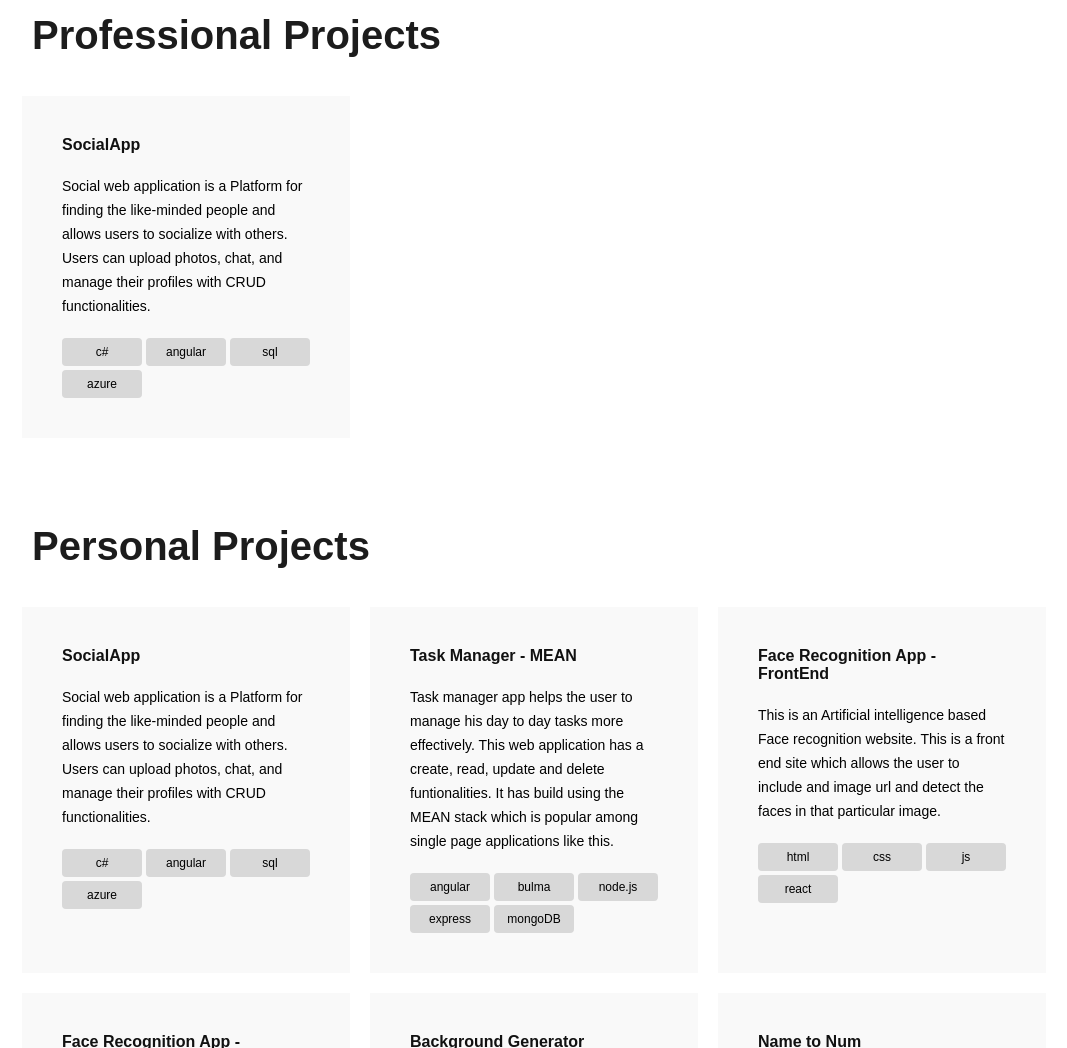
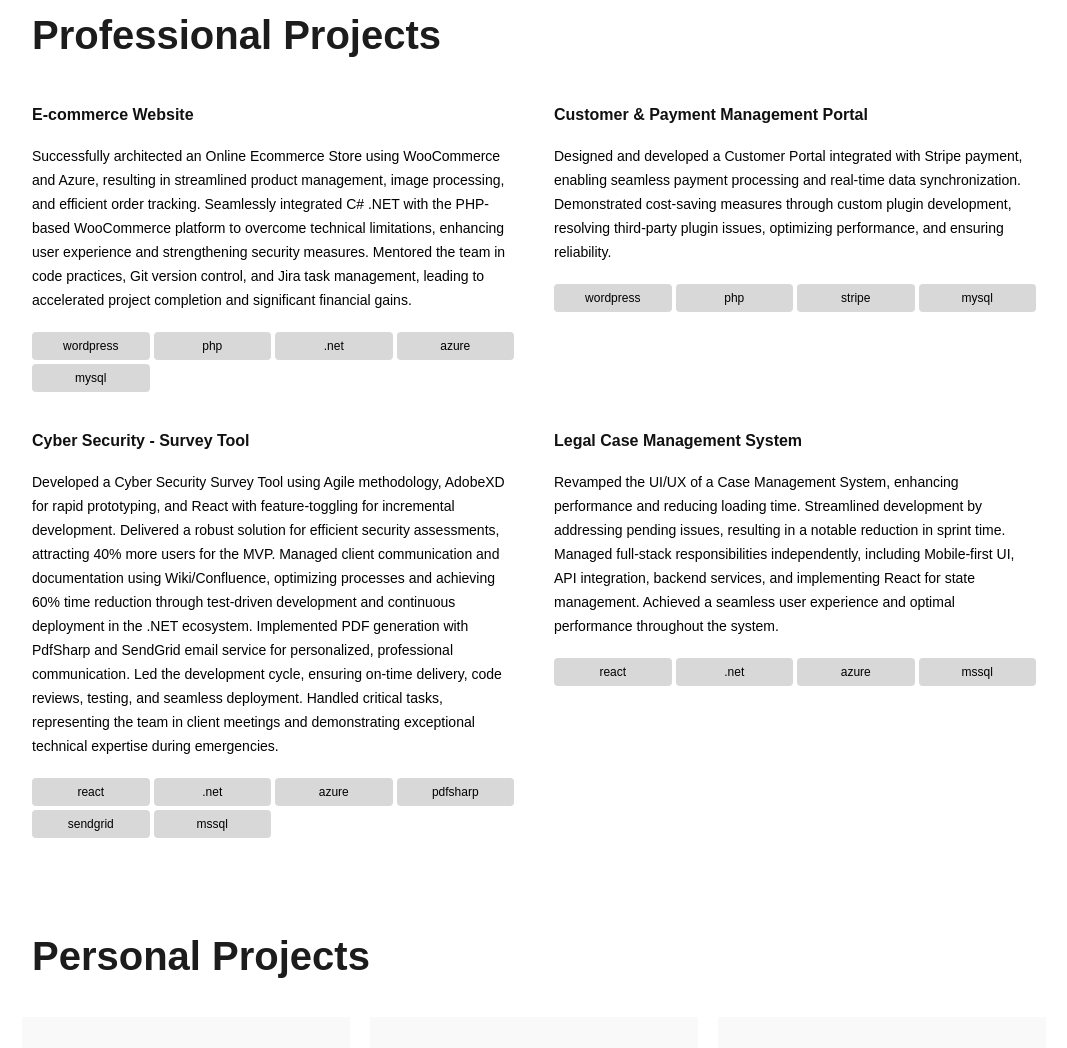
Before and after one commit to kamalshanth163/MyPortfolio, a website: page index.html in a window 1280 px wide. Shown: the part 2103-3151 px from the top of the page, without its empty margins (106-1173 px from the left). Drawn offline with Linux system fonts and the light colour scheme.

Commit message:
structure pro projects section

```diff
--- a/index.html
+++ b/index.html
@@ -84,27 +84,93 @@
       </div>
     </div>
 
+
     <div id="projects" class="project-section">
       <h2 class="project-title">Projects</h2>
+<!-- Professional -->
       <h2 class="project-title-2">Professional Projects</h2><br>
-      <div class="projects pro-projects">
+      <div class="pro-projects">
         <div class="card card-pro">
-          <a href="https://appsocial.azurewebsites.net" target="_blank">
-            <h2>SocialApp</h2>
+          <a>
+            <h2>E-commerce Website</h2>
           </a>
-          <p>Social web application is a Platform for finding the like-minded people and allows users to socialize with
-            others. Users can upload photos, chat, and manage their profiles with CRUD functionalities.</p>
-          <ul>
-            <li>c#</li>
-            <li>angular</li>
-            <li>sql</li>
+          <p>Successfully architected an Online Ecommerce Store using WooCommerce and Azure, resulting in streamlined product
+            management, image processing, and efficient order tracking. Seamlessly integrated C# .NET with the PHP-based
+            WooCommerce platform to overcome technical limitations, enhancing user experience and strengthening security
+            measures. Mentored the team in code practices, Git version control, and Jira task management, leading to
+            accelerated project completion and significant financial gains.</p>
+
+          <ul class="project-skills">
+            <li>wordpress</li>
+            <li>php</li>
+            <li>.net</li>
             <li>azure</li>
+            <li>mysql</li>
+          </ul>
+        </div>
+
+        <div class="card card-pro">
+          <a>
+            <h2>Customer & Payment Management Portal</h2>
+          </a>
+          <p>Designed and developed a Customer Portal integrated with Stripe payment, enabling seamless payment processing and
+            real-time data synchronization. Demonstrated cost-saving measures through custom plugin development, resolving
+            third-party plugin issues, optimizing performance, and ensuring reliability.</p>
+
+          <ul class="project-skills">
+            <li>wordpress</li>
+            <li>php</li>
+            <li>stripe</li>
+            <li>mysql</li>
+          </ul>
+        </div>
+
+        <div class="card card-pro">
+          <a>
+            <h2>Cyber Security - Survey Tool</h2>
+          </a>
+          <p>Developed a Cyber Security Survey Tool using Agile methodology, AdobeXD for rapid prototyping, and React with
+            feature-toggling for incremental development. Delivered a robust solution for efficient security assessments,
+            attracting 40% more users for the MVP. Managed client communication and documentation using Wiki/Confluence,
+            optimizing processes and achieving 60% time reduction through test-driven development and continuous deployment in
+            the
+            .NET ecosystem. Implemented PDF generation with PdfSharp and SendGrid email service for personalized, professional
+            communication. Led the development cycle, ensuring on-time delivery, code reviews, testing, and seamless
+            deployment.
+            Handled critical tasks, representing the team in client meetings and demonstrating exceptional technical expertise
+            during emergencies.</p>
+
+          <ul class="project-skills">
+            <li>react</li>
+            <li>.net</li>
+            <li>azure</li>
+            <li>pdfsharp</li>
+            <li>sendgrid</li>
+            <li>mssql</li>
+          </ul>
+        </div>
+
+        <div class="card card-pro">
+          <a>
+            <h2>Legal Case Management System</h2>
+          </a>
+          <p>Revamped the UI/UX of a Case Management System, enhancing performance and reducing loading time. Streamlined
+            development by addressing pending issues, resulting in a notable reduction in sprint time. Managed full-stack
+            responsibilities independently, including Mobile-first UI, API integration, backend services, and implementing React
+            for state management. Achieved a seamless user experience and optimal performance throughout the system.</p>
+
+          <ul class="project-skills">
+            <li>react</li>
+            <li>.net</li>
+            <li>azure</li>
+            <li>mssql</li>
           </ul>
         </div>
       </div>
 
       <br><br>
 
+      <!-- Personal -->
       <h2 class="project-title-2">Personal Projects</h2><br>
       <div class="projects personal-projects">
         <div class="card card6">
@@ -112,7 +178,7 @@
             <h2>SocialApp</h2>
           </a>
           <p>Social web application is a Platform for finding the like-minded people and allows users to socialize with others. Users can upload photos, chat, and manage their profiles with CRUD functionalities.</p>
-          <ul>
+          <ul class="project-skills">
             <li>c#</li>
             <li>angular</li>
             <li>sql</li>
@@ -124,7 +190,7 @@
             <h2>Task Manager - MEAN</h2>
           </a>
           <p>Task manager app helps the user to manage his day to day tasks more effectively. This web application has a create, read, update and delete funtionalities. It has build using the MEAN stack which is popular among single page applications like this.</p>
-          <ul>
+          <ul class="project-skills">
             <li>angular</li>
             <li>bulma</li>
             <li>node.js</li>
@@ -137,7 +203,7 @@
             <h2>Face Recognition App - FrontEnd</h2>
           </a>
           <p>This is an Artificial intelligence based Face recognition website. This is a front end site which allows the user to include and image url and detect the faces in that particular image.</p>
-          <ul>
+          <ul class="project-skills">
             <li>html</li>
             <li>css</li>
             <li>js</li>
@@ -149,7 +215,7 @@
             <h2>Face Recognition App - Fullstack</h2>
           </a>
           <p>Face Recognition App is and full-stack application which is counting the faces in and image by using an Artificial Intelligence API service. It also includes register and login funtionalities for a limited number of users.</p>
-          <ul>
+          <ul class="project-skills">
             <li>react</li>
             <li>node.js</li>
             <li>express</li>
@@ -172,7 +238,7 @@
           <h2>Name to Num</h2>
         </a>
         <p>This is a fun little app which helps to convert any name or word into a number based on the alphabatical numbering system. letter A is considered as number 1, B as 2 and so on and so forth.</p>
-        <ul>
+        <ul class="project-skills">
           <li>html</li>
           <li>css</li>
           <li>js</li>
@@ -183,7 +249,7 @@
           <h2>RoboFriends</h2>
         </a>
         <p>It's an app that has filtering funtionalities and many cool Robots images and names which is being fetched by an free API as Json data. This app has been built using React and funtioning based on components.</p>
-        <ul>
+        <ul class="project-skills">
           <li>html</li>
           <li>css</li>
           <li>js</li>
--- a/styles/style.css
+++ b/styles/style.css
@@ -175,14 +175,24 @@ header .menu-icon {
     color: #1c1c1c;
   }
 
-  .projects {
-    margin-top: 10px;
+.projects {
+  margin-top: 10px;
   width: 100%;
   height: auto;
   display: grid;
   grid-template-columns: repeat(3, 1fr);
   grid-gap: 20px;
 }
+
+.pro-projects {
+  margin-top: 10px;
+  width: 100%;
+  height: auto;
+  display: grid;
+  grid-template-columns: repeat(2, 1fr);
+  grid-gap: 20px;
+}
+
 .projects .card {
   border: 0px solid #111;
   padding: 30px;
@@ -214,7 +224,7 @@ header .menu-icon {
   line-height: 24px;
 }
 
-.project-section ul {
+.project-section .project-skills {
   display: grid;
   grid-template-columns: repeat(3, 1fr);
   grid-gap: 4px;
@@ -222,7 +232,7 @@ header .menu-icon {
   font-size: 12px;
 }
 
-.project-section ul li {
+.project-section .project-skills li {
   background: rgb(216, 216, 216);
   text-align: center;
   display: inline-block;
@@ -230,6 +240,14 @@ header .menu-icon {
   padding: 4px;
   border: none;
   border-radius: 4px;
+}
+
+.project-section .pro-projects .project-skills {
+  display: grid;
+  grid-template-columns: repeat(4, 1fr);
+  grid-gap: 4px;
+  padding: 10px;
+  font-size: 12px;
 }
 
 footer {
```
